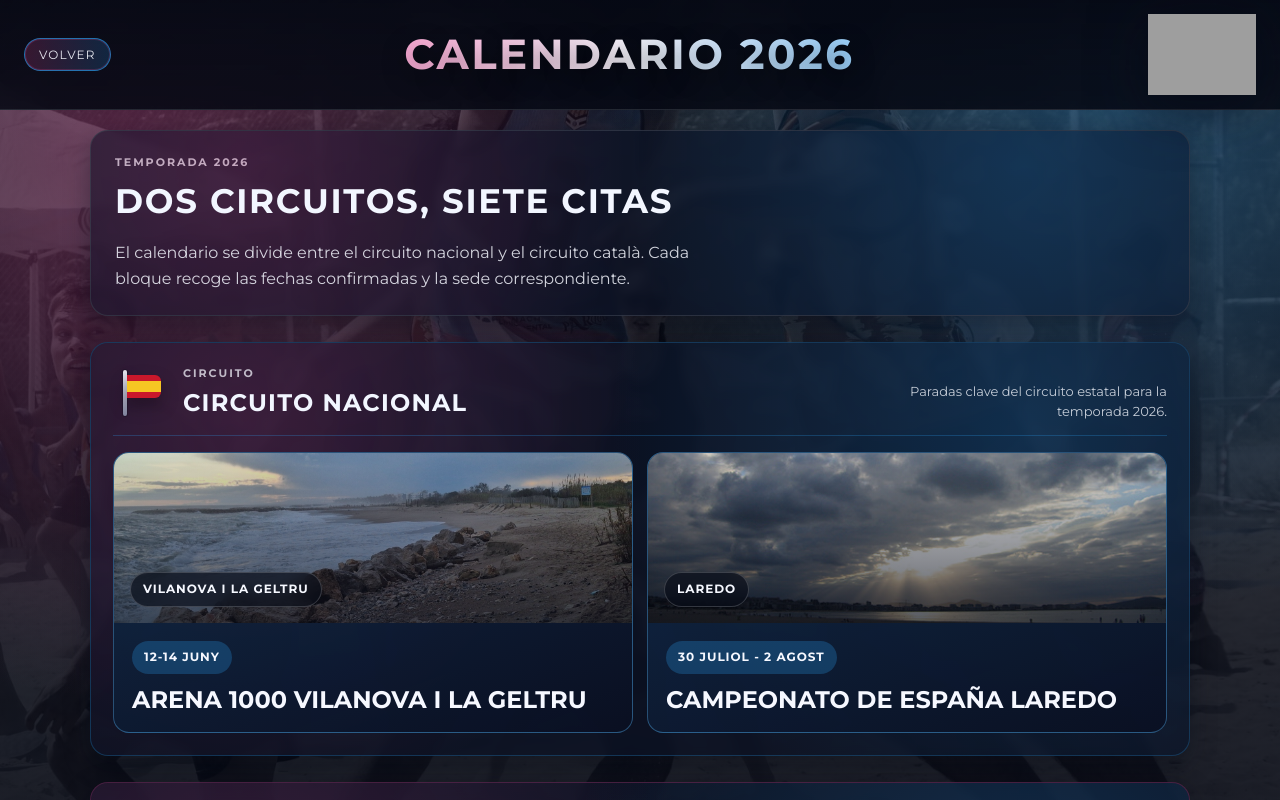
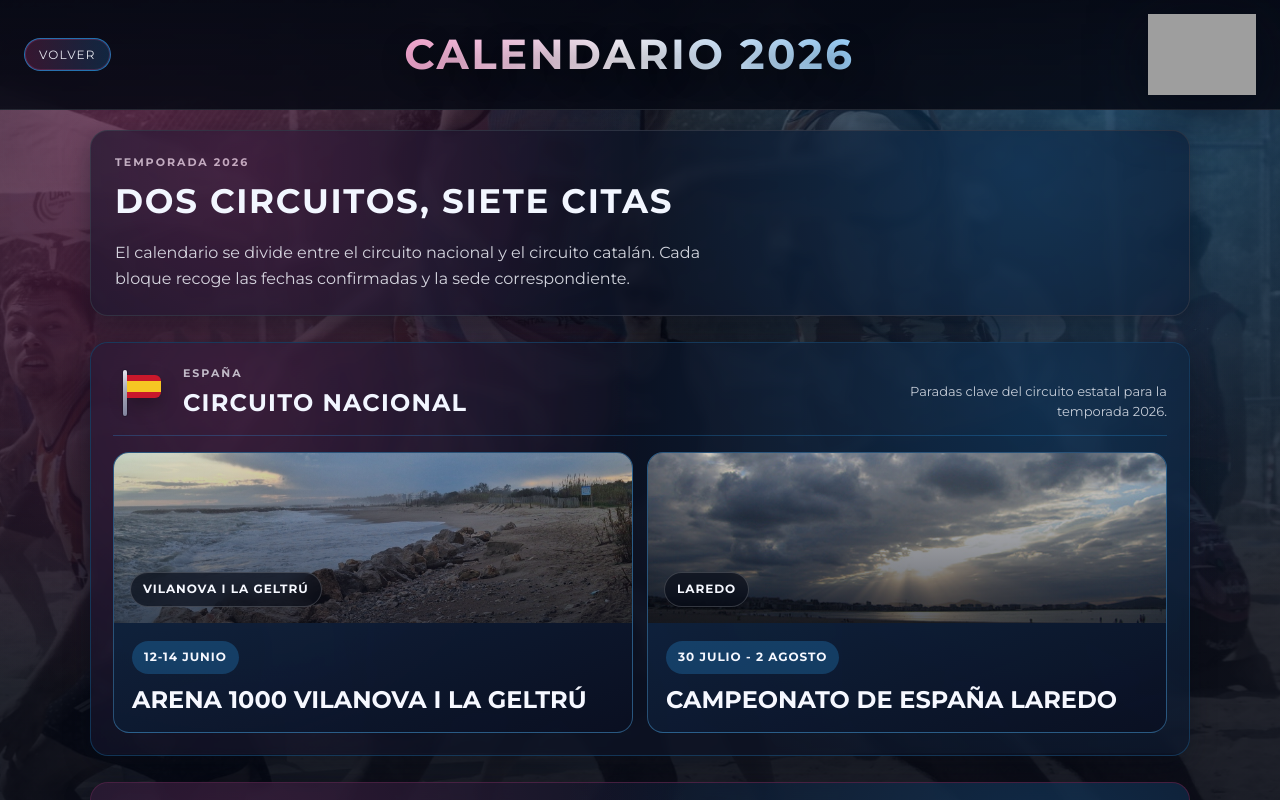
Before and after one commit to rgranadosd/baybandits, a React (Vite) app: page /calendario in a window 1280 px wide. Built offline with nearby package versions, Linux system fonts and the light colour scheme; no server answers; grey boxes are pictures that could not be loaded.

Commit message:
Fix calendar copy and add parallax fallback

```diff
--- a/package.json
+++ b/package.json
@@ -5,7 +5,7 @@
   "type": "module",
   "scripts": {
     "dev": "vite",
-    "build": "vite build",
+    "build": "vite build && cp dist/index.html dist/404.html",
     "lint": "eslint .",
     "preview": "vite preview"
   },
--- a/src/pages/CalendarPage.css
+++ b/src/pages/CalendarPage.css
@@ -2,6 +2,7 @@
 
 .calendar-page .teams-page__bg {
   filter: grayscale(0.58) saturate(0.92);
+  transition: transform 0.18s linear;
 }
 
 .calendar-content {
@@ -33,6 +34,11 @@
   background:
     radial-gradient(circle at 14% 18%, rgba(255, 78, 163, 0.16) 0%, rgba(255, 78, 163, 0) 40%),
     radial-gradient(circle at 85% 20%, rgba(42, 168, 255, 0.18) 0%, rgba(42, 168, 255, 0) 42%);
+}
+
+.calendar-block::before {
+  transform: translateY(var(--calendar-parallax-shift, 0px)) scale(1.05);
+  transition: transform 0.18s linear, opacity 0.3s ease;
 }
 
 .calendar-kicker,
--- a/src/pages/CalendarPage.jsx
+++ b/src/pages/CalendarPage.jsx
@@ -1,4 +1,4 @@
-import { useCallback, useEffect, useRef } from 'react'
+import { useCallback, useEffect, useRef, useState } from 'react'
 import { useNavigate } from 'react-router-dom'
 import './CalendarPage.css'
 import EstartitCity from '../assets/cities/estartit.jpg'
@@ -20,18 +20,19 @@ const circuits = [
     id: 'nacional',
     title: 'Circuito Nacional',
     summary: 'Paradas clave del circuito estatal para la temporada 2026.',
+    eyebrow: 'España',
     accent: '#2aa8ff',
     accentSoft: 'rgba(42, 168, 255, 0.24)',
     flag: 'spain',
     events: [
       {
-        dates: '12-14 juny',
-        name: 'Arena 1000 Vilanova i la Geltru',
-        location: 'Vilanova i la Geltru',
+        dates: '12-14 junio',
+        name: 'Arena 1000 Vilanova i la Geltrú',
+        location: 'Vilanova i la Geltrú',
         image: VilanovaCity,
       },
       {
-        dates: '30 juliol - 2 agost',
+        dates: '30 julio - 2 agosto',
         name: 'Campeonato de España Laredo',
         location: 'Laredo',
         image: LaredoCity,
@@ -40,38 +41,39 @@ const circuits = [
   },
   {
     id: 'catala',
-    title: 'Circuito Català',
+    title: 'Circuito Catalán',
     summary: 'Calendario del circuito catalán con cinco paradas confirmadas.',
+    eyebrow: 'Cataluña',
     accent: '#ff4ea3',
     accentSoft: 'rgba(255, 78, 163, 0.24)',
     flag: 'catalonia',
     events: [
       {
-        dates: '6-7 juny',
+        dates: '6-7 junio',
         name: 'OAR Gràcia Sabadell',
         location: 'Sabadell',
         image: SabadellCity,
       },
       {
-        dates: '20-21 juny',
+        dates: '20-21 junio',
         name: 'Gavà',
         location: 'Gavà',
         image: GavaCity,
       },
       {
-        dates: '4-5 juliol',
+        dates: '4-5 julio',
         name: 'Estartit',
         location: 'Estartit',
         image: EstartitCity,
       },
       {
-        dates: '11-12 juliol',
+        dates: '11-12 julio',
         name: 'Malgrat de Mar',
         location: 'Malgrat de Mar',
         image: MalgratCity,
       },
       {
-        dates: '18-19 juliol',
+        dates: '18-19 julio',
         name: 'Mataró',
         location: 'Mataró',
         image: MataroCity,
@@ -91,7 +93,11 @@ function FlagBadge({ type, label }) {
 
 function CalendarPage() {
   const navigate = useNavigate()
+  const scrollRef = useRef(null)
+  const sectionRefs = useRef(new Map())
   const swipeStartRef = useRef(null)
+  const [parallaxOffsets, setParallaxOffsets] = useState({})
+  const [backgroundShift, setBackgroundShift] = useState(0)
 
   const handleGoBack = useCallback(() => {
     if (window.history.length > 1) {
@@ -154,9 +160,74 @@ function CalendarPage() {
     return () => window.removeEventListener('keydown', handleKeydown)
   }, [handleGoBack])
 
+  useEffect(() => {
+    let animationFrame = 0
+
+    const updateParallax = () => {
+      animationFrame = 0
+      const scrollRoot = scrollRef.current
+
+      if (!scrollRoot) {
+        return
+      }
+
+      const rootRect = scrollRoot.getBoundingClientRect()
+      const rootCenter = rootRect.top + rootRect.height * 0.5
+      const nextBackgroundShift = Math.max(-36, Math.min(36, Number((scrollRoot.scrollTop * -0.12).toFixed(2))))
+
+      setBackgroundShift((current) => (current === nextBackgroundShift ? current : nextBackgroundShift))
+
+      setParallaxOffsets((current) => {
+        let changed = false
+        const next = {}
+
+        circuits.forEach((circuit) => {
+          const node = sectionRefs.current.get(circuit.id)
+
+          if (!node) {
+            return
+          }
+
+          const rect = node.getBoundingClientRect()
+          const distanceFromCenter = rootCenter - (rect.top + rect.height * 0.5)
+          const shift = Math.max(-40, Math.min(40, Number((distanceFromCenter * 0.12).toFixed(2))))
+
+          next[circuit.id] = shift
+
+          if (current[circuit.id] !== shift) {
+            changed = true
+          }
+        })
+
+        return changed ? next : current
+      })
+    }
+
+    const scheduleParallaxUpdate = () => {
+      if (!animationFrame) {
+        animationFrame = window.requestAnimationFrame(updateParallax)
+      }
+    }
+
+    scheduleParallaxUpdate()
+
+    const scrollRoot = scrollRef.current
+    scrollRoot?.addEventListener('scroll', scheduleParallaxUpdate, { passive: true })
+    window.addEventListener('resize', scheduleParallaxUpdate)
+
+    return () => {
+      scrollRoot?.removeEventListener('scroll', scheduleParallaxUpdate)
+      window.removeEventListener('resize', scheduleParallaxUpdate)
+
+      if (animationFrame) {
+        window.cancelAnimationFrame(animationFrame)
+      }
+    }
+  }, [])
+
   return (
     <div className="teams-page calendar-page" onTouchStart={handleTouchStart} onTouchEnd={handleTouchEnd} onTouchCancel={() => { swipeStartRef.current = null }}>
-      <div className="teams-page__bg" style={{ backgroundImage: `url(${Photo7})` }} />
+      <div className="teams-page__bg" style={{ backgroundImage: `url(${Photo7})`, transform: `translate3d(0, ${backgroundShift}px, 0) scale(1.08)` }} />
       <div className="teams-page__overlay" />
       <div className="teams-page__transition" />
 
@@ -176,13 +247,13 @@ function CalendarPage() {
         />
       </header>
 
-      <div className="teams-scroll">
+      <div className="teams-scroll" ref={scrollRef}>
         <main className="teams-content calendar-content">
           <section className="calendar-intro">
             <p className="calendar-kicker">Temporada 2026</p>
             <h2>Dos circuitos, siete citas</h2>
             <p>
-              El calendario se divide entre el circuito nacional y el circuito català. Cada bloque recoge las
+              El calendario se divide entre el circuito nacional y el circuito catalán. Cada bloque recoge las
               fechas confirmadas y la sede correspondiente.
             </p>
           </section>
@@ -191,16 +262,24 @@ function CalendarPage() {
             <section
               key={circuit.id}
               className="calendar-block"
+              ref={(node) => {
+                if (node) {
+                  sectionRefs.current.set(circuit.id, node)
+                } else {
+                  sectionRefs.current.delete(circuit.id)
+                }
+              }}
               style={{
                 '--calendar-accent': circuit.accent,
                 '--calendar-accent-soft': circuit.accentSoft,
                 '--calendar-delay': `${circuitIndex * 90}ms`,
+                '--calendar-parallax-shift': `${parallaxOffsets[circuit.id] ?? 0}px`,
               }}
             >
               <div className="calendar-block__header">
                 <div className="calendar-block__title-wrap">
                   <FlagBadge type={circuit.flag} label={circuit.title} />
-                  <p className="calendar-block__eyebrow">Circuito</p>
+                  <p className="calendar-block__eyebrow">{circuit.eyebrow}</p>
                   <h2>{circuit.title}</h2>
                 </div>
                 <p className="calendar-block__summary">{circuit.summary}</p>
```
